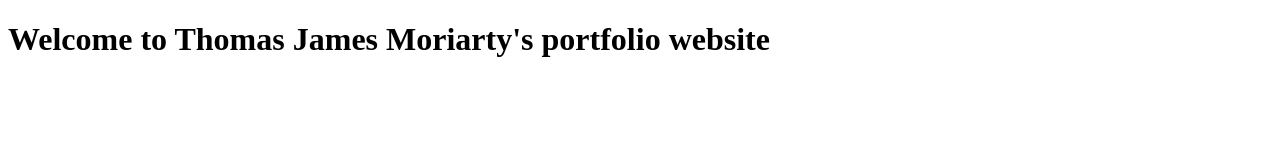
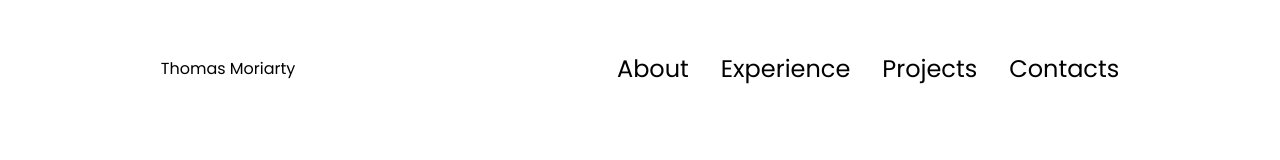
Before and after one commit to Thomasmoriarty/TJMportfolio, a plain HTML site: page index.html in a window 1280 px wide. Drawn offline with Linux system fonts and the light colour scheme.

Commit message:
second save before dinner

```diff
--- a/index.html
+++ b/index.html
@@ -5,8 +5,23 @@
     <meta http-equiv="X-UA-Compatible" content="IE=edge">
     <meta name="viewport" content="width=device-width, initial-scale=1.0">
     <title>TJM Portfolio Website</title>
+    <link rel="stylesheet" href="style.css"/>
+    <link rel="stylesheet" href="media.css"/>
+
 </head>
 <body>
-    <h1> Welcome to Thomas James Moriarty's portfolio website </h1>
+    <nav id="desktop-nav">
+        <div class="logo"> Thomas Moriarty </div>
+        <div>
+            <ul class="nav-links">
+                <li> <a href="#about">About</a></li>
+                <li> <a href="#experience">Experience</a></li>
+                <li> <a href="#projects">Projects</a></li>
+                <li> <a href="#contact">Contacts</a></li>
+            </ul>
+        </div>
+    </nav>
+    <!-- <h1> Welcome to Thomas Moriarty's portfolio website </h1> -->
+    <script src="script.js"></script>
 </body>
 </html>
--- a/style.css
+++ b/style.css
@@ -0,0 +1,78 @@
+/* 08/05/2024 */
+
+@import url('https://fonts.googleapis.com/css2?family=Poppins:wght@300;400;500;600&display=swap');
+
+
+*{
+    margin: 0;
+    padding: 0;
+}
+body{
+    font-family: "Poppins", sans-serif ;
+}
+html{
+    scroll-behavior: smooth;
+}
+p{
+    color: rgb( 85, 85, 85);
+}
+
+/* links */
+a, .btn{
+    transition: all 300ms ease;
+}
+
+/* desktop navigation */
+nav,
+.nav-links {
+    display: flex;
+
+}
+
+nav{
+    justify-content: space-around;
+    align-items: center;
+    height: 17vh;
+}
+.nav-links{
+    gap: 2rem;
+    list-style-type: none;
+    font-size: 1.5rem;
+}
+a {
+    color: black;
+    text-decoration: none ;
+    text-decoration: white;
+
+}
+a:hover{
+    color: grey;
+    text-decoration: underline;
+    text-underline-offset: 0.5rem;
+    text-decoration-color: rgba(red, green, blue, alpha);
+}
+/*
+.poppins-light {
+    font-family: "Poppins", sans-serif;
+    font-weight: 300;
+    font-style: normal;
+  }
+
+  .poppins-regular {
+    font-family: "Poppins", sans-serif;
+    font-weight: 400;
+    font-style: normal;
+  }
+
+  .poppins-medium {
+    font-family: "Poppins", sans-serif;
+    font-weight: 500;
+    font-style: normal;
+  }
+
+  .poppins-semibold {
+    font-family: "Poppins", sans-serif;
+    font-weight: 600;
+    font-style: normal;
+  }
+  */
```
Also changed, not shown: media.css (added).
